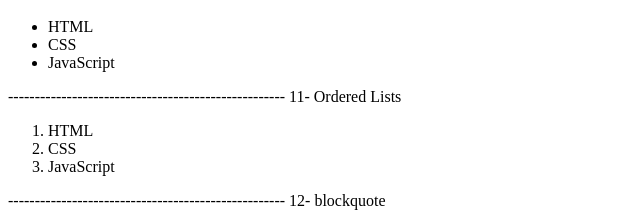
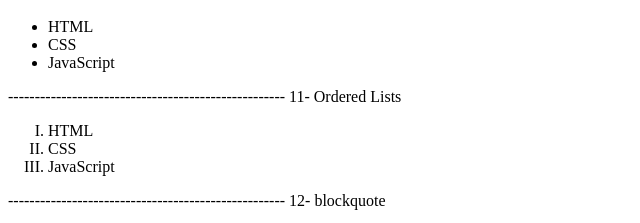
Before and after one commit to AbdallahHemdan/Courses-Notes, a plain HTML site: page HTML Course/Wrap Up.html in a window 1280 px wide. Shown: the part 795-1018 px from the top of the page, 0-640 px from the left. Drawn offline with Linux system fonts and the light colour scheme.

Commit message:
Update Wrap Up.html

```diff
--- a/HTML Course/Wrap Up.html
+++ b/HTML Course/Wrap Up.html
@@ -89,9 +89,15 @@ This is Wrap-Up For What I Learned In Html
 ----------------------------------------------------
 11- Ordered Lists
 
-	<!--Ordered List(Digits) -->
+	<!--Ordered List(Specfied By Type, Its default is Digits) -->
 	<!-- Note The Nested Lists -->
-	<ol>
+	<!--
+	type ="a" ==>    	type="I"
+	a. HTML         	I. HTML
+	b. CSS			II. CSS
+	d. JavaScript		III. JavaScript
+	 -->
+	<ol type="I">
 		<li>HTML</li>
 		<li>CSS</li>
 		<li>JavaScript</li>
```
